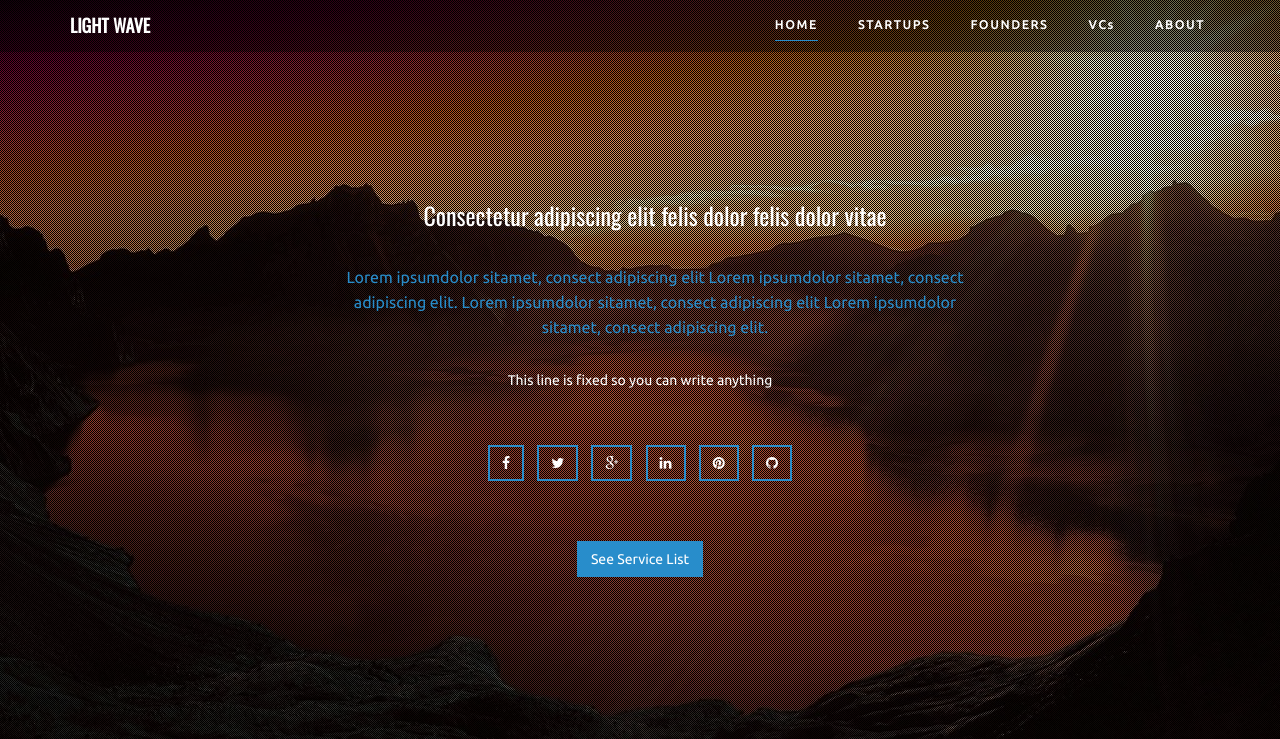
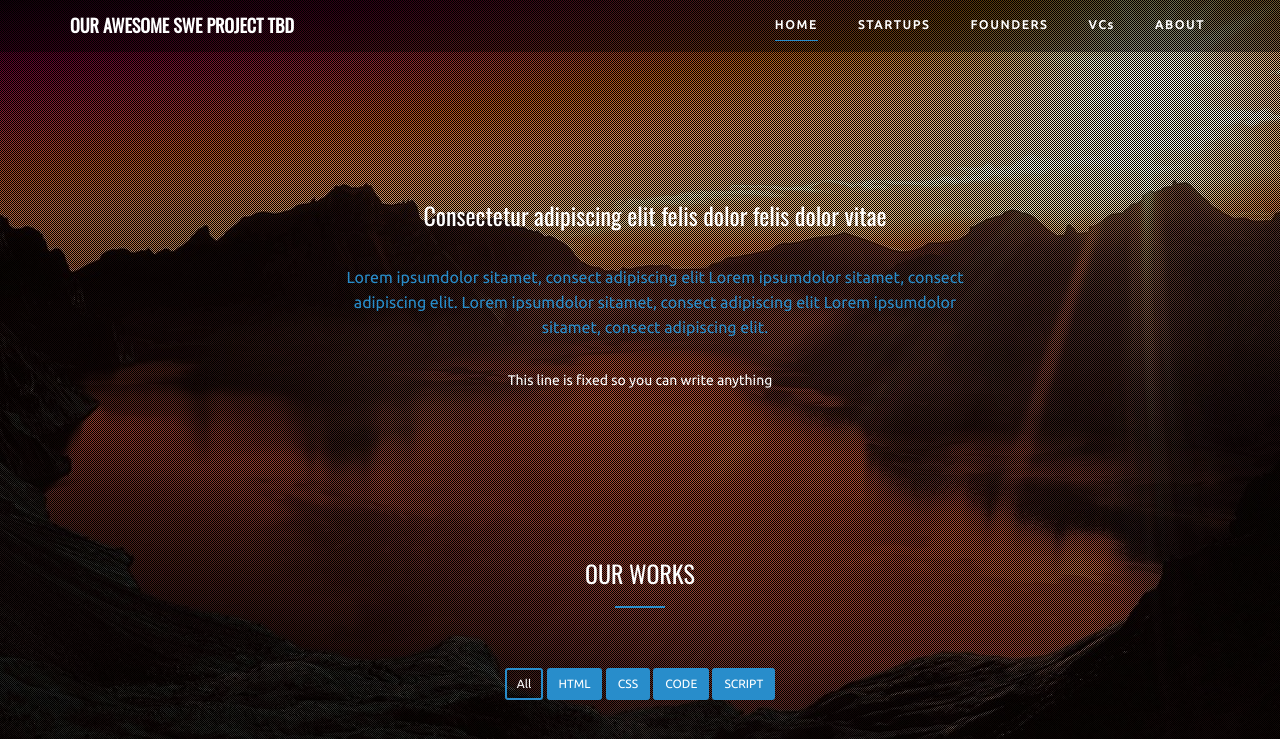
Before and after one commit to derek-truong/cs373-idb, a plain HTML site: page static/index.html in a window 1280 px wide. Shown: the top 739 px of the page. Drawn offline with nearby package versions, Linux system fonts and the light colour scheme.

```diff
--- a/static/index.html
+++ b/static/index.html
@@ -28,6 +28,7 @@
 	<script src="https://oss.maxcdn.com/libs/respond.js/1.4.2/respond.min.js"></script>
 	<![endif]-->
 </head>
+
 <body data-spy="scroll" data-target="#menu-section">
 <!--MENU SECTION START-->
 <div class="navbar navbar-inverse navbar-fixed-top scroll-me" id="menu-section" >
@@ -40,7 +41,7 @@
 			</button>
 			<a class="navbar-brand" href="#">
 
-LIGHT WAVE
+			OUR AWESOME SWE PROJECT TBD
 
 			</a>
 		</div>
@@ -54,7 +55,6 @@
 			<!-- <li><a href="#grid">GRID</a></li>
 			 --></ul>
 		</div>
-
 	</div>
 </div>
 <!--MENU SECTION END-->
@@ -100,21 +100,20 @@
 </div>
 <div class="row animate-in" data-anim-type="fade-in-up">
 	<div class="col-sm-6 col-sm-offset-3 col-md-6 col-md-offset-3 col-lg-8 col-lg-offset-2 scroll-me">
-
-
 		<p >
 		This line is fixed so you can write anything
 
 		</p>
-<div class="social">
+<!--TODO need code to add spacing here -->
+	<!-- 		<div class="social">
 			<a href="#" class="btn button-custom btn-custom-one" ><i class="fa fa-facebook "></i></a>
 			<a href="#" class="btn button-custom btn-custom-one" ><i class="fa fa-twitter"></i></a>
 			<a href="#" class="btn button-custom btn-custom-one" ><i class="fa fa-google-plus "></i></a>
 			<a href="#" class="btn button-custom btn-custom-one" ><i class="fa fa-linkedin "></i></a>
 			<a href="#" class="btn button-custom btn-custom-one" ><i class="fa fa-pinterest "></i></a>
 			<a href="#" class="btn button-custom btn-custom-one" ><i class="fa fa-github "></i></a>
-</div>
-<a href="#services" class=" btn button-custom btn-custom-two">See Service List </a>
+			</div> -->
+			<!-- <a href="#services" class=" btn button-custom btn-custom-two">See Service List </a> -->
 	</div>
 </div>
 </div>
@@ -401,7 +400,6 @@
 </div>
 </div>
 <div class="row text-center animate-in" data-anim-type="fade-in-up" id="work-div">
-
 	<div class="col-xs-12 col-sm-4 col-md-4 col-lg-4 html">
 		<div class="work-wrapper">
 
@@ -472,81 +470,7 @@
 </div>
 </section>
 <!--WORK SECTION END-->
-<!--TEAM SECTION START-->
-<!-- <section id="team" >
-<div class="container">
-<div class="row text-center header animate-in" data-anim-type="fade-in-up">
-<div class="col-xs-12 col-sm-12 col-md-12 col-lg-12">
-<h3>Team Members </h3>
-<hr />
-</div>
-</div>
-<div class="row animate-in" data-anim-type="fade-in-up">
 
-<div class="col-xs-12 col-sm-3 col-md-3 col-lg-3">
-<div class="team-wrapper">
-<div class="team-inner" style="background-image: url('assets/img/team/1.jpg')" >
-<a href="#" target="_blank" > <i class="fa fa-twitter" ></i></a>
-</div>
-<div class="description">
-<h3> Leomarid Jona</h3>
-<h5> <strong> Developer & Designer </strong></h5>
-<p>
-Pellentesque elementum dapibus convallis.
-Vivamus eget finibus massa.
-</p>
-</div>
-</div>
-</div>
-<div class="col-xs-12 col-sm-3 col-md-3 col-lg-3">
-<div class="team-wrapper">
-<div class="team-inner" style="background-image: url('assets/img/team/2.jpg')" >
-<a href="#" target="_blank" > <i class="fa fa-twitter" ></i></a>
-</div>
-<div class="description">
-<h3> Leomarid Jona</h3>
-<h5> <strong> Developer & Designer </strong></h5>
-<p>
-Pellentesque elementum dapibus convallis.
-Vivamus eget finibus massa.
-</p>
-</div>
-</div>
-</div>
-<div class="col-xs-12 col-sm-3 col-md-3 col-lg-3">
-<div class="team-wrapper">
-<div class="team-inner" style="background-image: url('assets/img/team/3.jpg')" >
-<a href="#" target="_blank" > <i class="fa fa-twitter" ></i></a>
-</div>
-<div class="description">
-<h3> Leomarid Jona</h3>
-<h5> <strong> Developer & Designer </strong></h5>
-<p>
-Pellentesque elementum dapibus convallis.
-Vivamus eget finibus massa.
-</p>
-</div>
-</div>
-</div>
-<div class="col-xs-12 col-sm-3 col-md-3 col-lg-3">
-<div class="team-wrapper">
-<div class="team-inner" style="background-image: url('assets/img/team/4.jpg')" >
-<a href="#" target="_blank" > <i class="fa fa-twitter" ></i></a>
-</div>
-<div class="description">
-<h3> Leomarid Jona</h3>
-<h5> <strong> Developer & Designer </strong></h5>
-<p>
-Pellentesque elementum dapibus convallis.
-Vivamus eget finibus massa.
-</p>
-</div>
-</div>
-</div>
-</div>
-</div>
-</section> -->
-<!--TEAM SECTION END-->
 <!--GRID SECTION START-->
 <!-- <section id="grid" >
 <div class="container">
```
Also changed, not shown: static/about.html (+2 -3 lines), static/blue.html (indentation only), 2 other files. Lines whose indentation alone changed are shown as unchanged.
